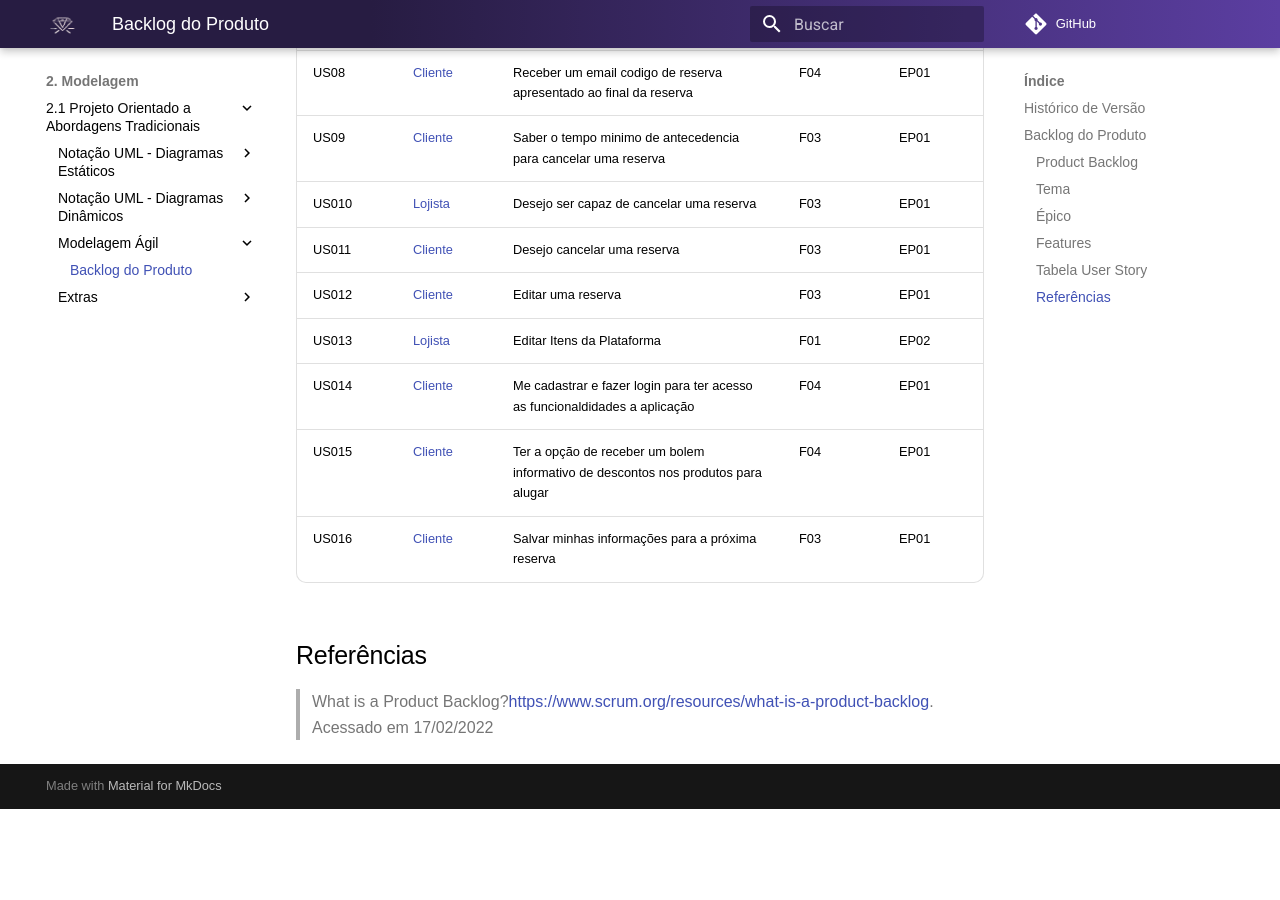
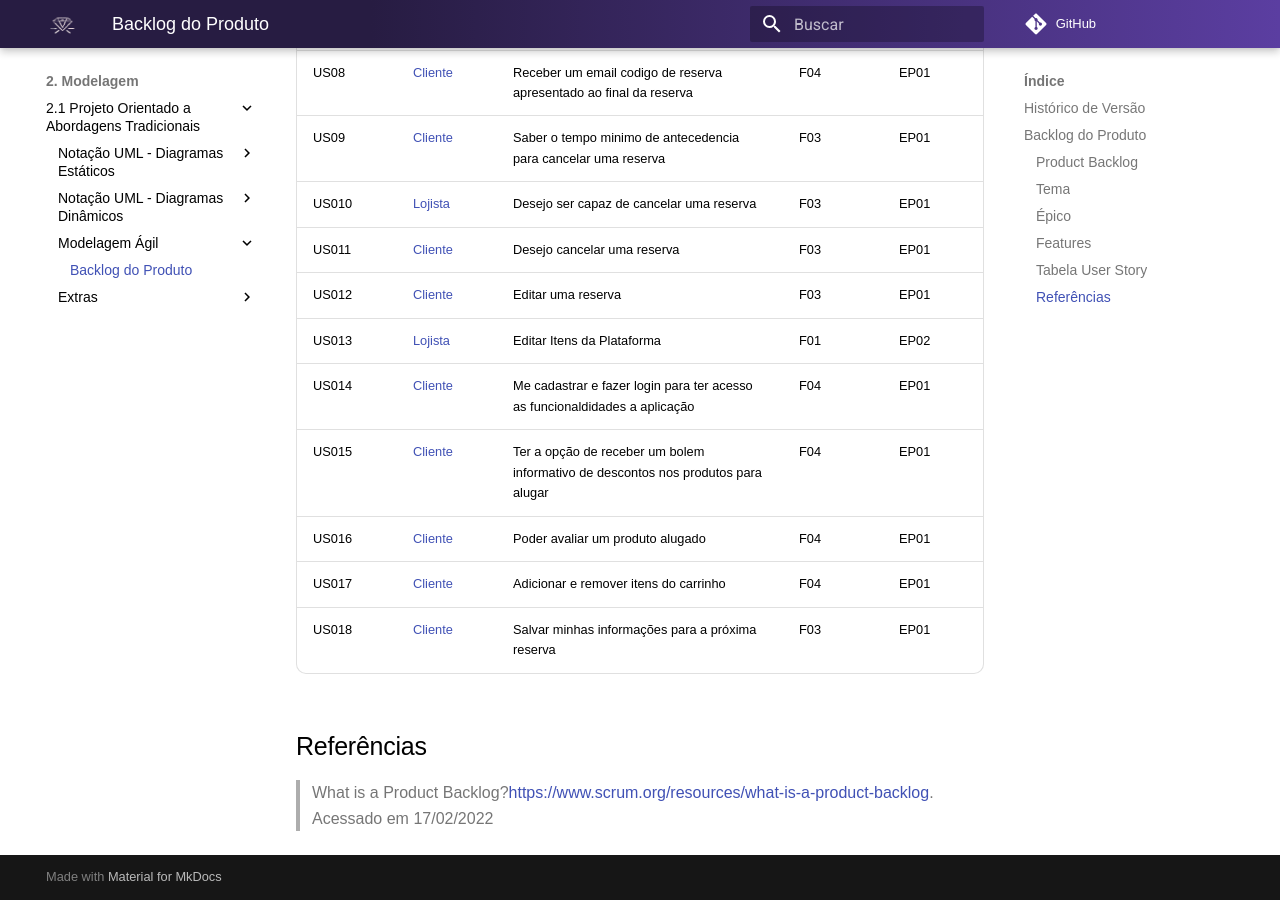
Before and after one commit to UnBArqDsw2021-2/2021.2_G7_-AluguelKitsFesta, an MkDocs documentation site: the page built from docs/modelagem/backlog.md, in a window 1280 px wide and 900 px high, scrolled down 1823 px. Built offline with MkDocs 1.6.1 and Material for MkDocs 9.7.7, drawn with Linux system fonts in a browser that asks for light colours; comment, search, counter and statistics services are not loaded; before the commit the page ends 2632 px from its top, so only the background shows below that.

```diff
--- a/docs/modelagem/backlog.md
+++ b/docs/modelagem/backlog.md
@@ -54,7 +54,9 @@ Sistema que permite o aluguel de Artigos para festas
 | US013       | [Lojista](/Base/Elicitacao/Lexico?id=#l7-lojista)| Editar Itens da Plataforma                                                | F01  | EP02 |
 | US014       | [Cliente](/Base/Elicitacao/Lexico?id=#l3-cliente)| Me cadastrar e fazer login para ter acesso as funcionaldidades a aplicação | F04    |  EP01    |
 | US015       | [Cliente](/Base/Elicitacao/Lexico?id=#l3-cliente)| Ter a opção de receber um bolem informativo de descontos nos produtos para alugar |  F04    |  EP01   |
-| US016       | [Cliente](/Base/Elicitacao/Lexico?id=#l3-cliente)| Salvar minhas informações para a próxima reserva |           F03                   |  EP01      |
+| US016       | [Cliente](/Base/Elicitacao/Lexico?id=#l3-cliente)| Poder avaliar um produto alugado                                                     |  F04    |  EP01   |
+| US017       | [Cliente](/Base/Elicitacao/Lexico?id=#l3-cliente)| Adicionar e remover itens do carrinho                                                   |  F04    |  EP01   |
+| US018       | [Cliente](/Base/Elicitacao/Lexico?id=#l3-cliente)| Salvar minhas informações para a próxima reserva |           F03                   |  EP01      |
 
 ## Referências
 
```
Also changed, not shown: docs/Apresentacoes/apresentacao4.md (+4 -5 lines), docs/arquitetura/achitecture_document.md (+1 -1 lines).
